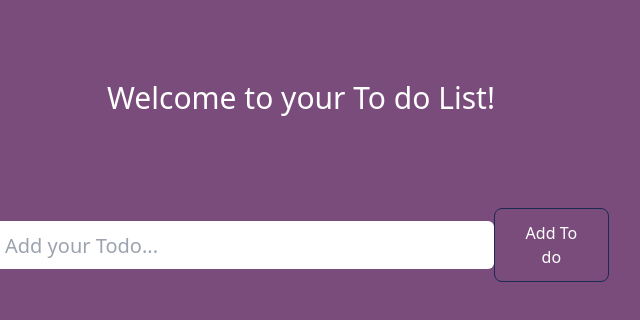
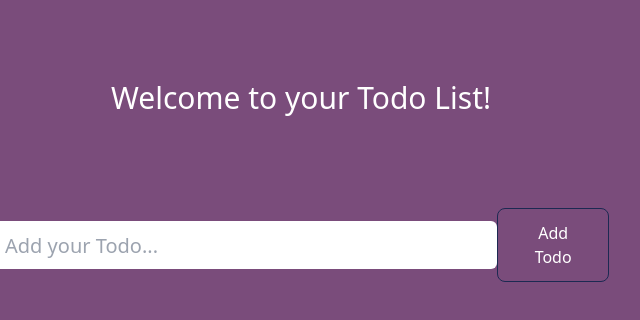
Before and after one commit to ardasalvarlilar/TodoApp1.0, a plain HTML site: page index.html in a window 1280 px wide. Shown: the full height of the page, 339-979 px from the left. Drawn offline with Linux system fonts and the light colour scheme.

Commit message:
Update index.html

```diff
--- a/index.html
+++ b/index.html
@@ -9,16 +9,16 @@
 </head>
 
 <body class="bg-mattePurple">
-  <h1 class="text-3xl text-center mt-20 text-white">Welcome to your To do List! </h1>
+  <h1 class="text-3xl text-center mt-20 text-white">Welcome to your Todo List! </h1>
 
   <div class="mt-20 w-full md:w-6/12 m-auto flex items-center flex-col md:flex-row md:justify-between p-3">
     <input id="input" type="text" placeholder="Add your Todo..."
       class="bg-white h-12 text-darkBlue px-3 text-xl focus:outline-none rounded-md border-darkBlue w-full mb-4 md:mb-0 md:w-10/12">
     <button id="btn"
       class="text-white border border-darkBlue px-5 rounded-lg py-3 transition-all hover:text-darkPurple hover:bg-white">Add
-      To do</button>
+      Todo</button>
   </div>
-  <p class="w-6/12 text-center m-auto text-danger hidden alert">You should have to write your to do first</p>
+  <p class="w-6/12 text-center m-auto text-danger hidden alert">You should have to write your todo first</p>
 
   <div class="w-full mt-12 px-3 py-1 md:w-6/12 md:m-auto md:mt-40" id="container">
     <ul class="list text">
```
